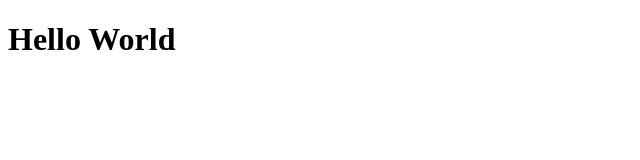
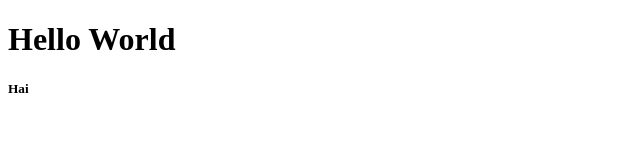
Before and after one commit to NaufalAhmadRiefyan/traveloka, a plain HTML site: page index.html in a window 1280 px wide. Shown: the full height of the page, 0-640 px from the left. Drawn offline with Linux system fonts and the light colour scheme.

Commit message:
meanmbahkan h5

```diff
--- a/index.html
+++ b/index.html
@@ -7,5 +7,6 @@
 </head>
 <body>
     <h1>Hello World</h1>
+    <h5>Hai</h5>
 </body>
 </html>
```
